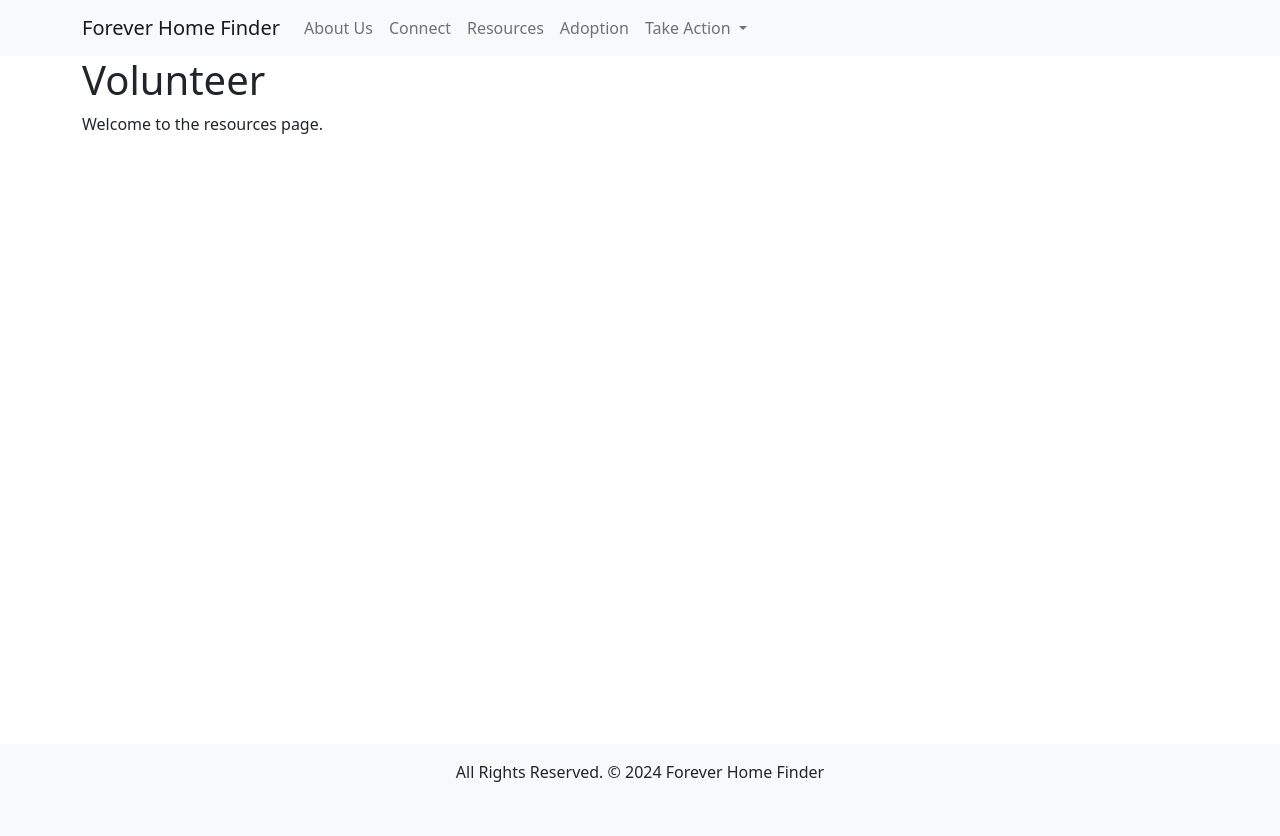
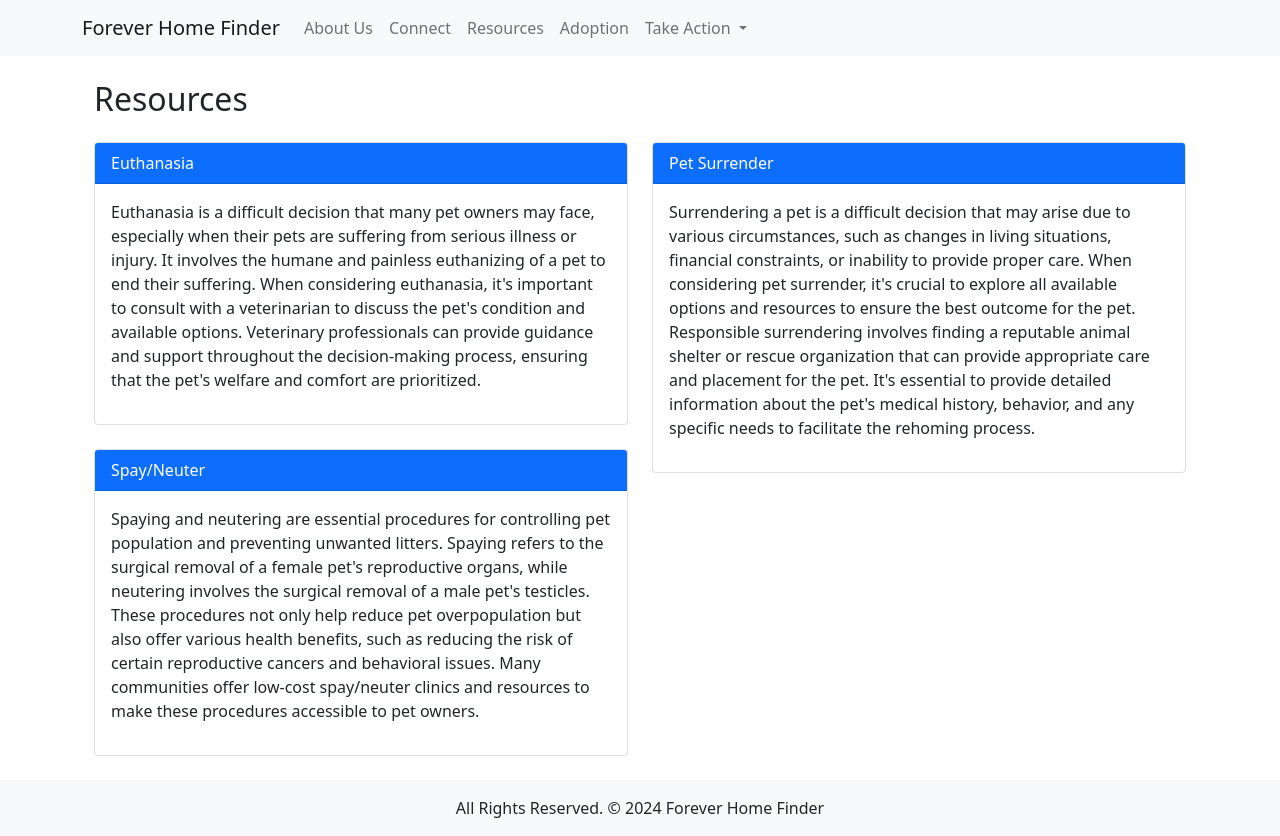
Before and after one commit to samanthafrances/forever_home_finder, a Django app: page /resources/ in a window 1280 px wide. Before the commit the page ends 782 px from the top, so only its background shows below. Run offline with Django 5.2, Linux system fonts and the light colour scheme.

Commit message:
set up resources template

```diff
--- a/main_app/templates/adoption.html
+++ b/main_app/templates/adoption.html
@@ -1,6 +1,6 @@
 {% extends 'base.html' %}
 
 {% block content %}
-<h1>Volunteer</h1>
+<h1>Adoption</h1>
 <p>Welcome to the adoption page.</p>
 {% endblock %}
--- a/main_app/templates/resources.html
+++ b/main_app/templates/resources.html
@@ -1,6 +1,47 @@
 {% extends 'base.html' %}
 
 {% block content %}
-<h1>Volunteer</h1>
-<p>Welcome to the resources page.</p>
+<div class="container mt-4">
+    <h2 class="mb-4">Resources</h2>
+    <div class="row">
+        <div class="col-md-6">
+            <div class="card mb-4">
+                <div class="card-header bg-primary text-white">Euthanasia</div>
+                <div class="card-body">
+                    <p>Euthanasia is a difficult decision that many pet owners may face, especially when their pets are
+                        suffering from serious illness or injury. It involves the humane and painless euthanizing of a
+                        pet to end their suffering. When considering euthanasia, it's important to consult with a
+                        veterinarian to discuss the pet's condition and available options. Veterinary professionals can
+                        provide guidance and support throughout the decision-making process, ensuring that the pet's
+                        welfare and comfort are prioritized.</p>
+                </div>
+            </div>
+            <div class="card mb-4">
+                <div class="card-header bg-primary text-white">Spay/Neuter</div>
+                <div class="card-body">
+                    <p>Spaying and neutering are essential procedures for controlling pet population and preventing
+                        unwanted litters. Spaying refers to the surgical removal of a female pet's reproductive organs,
+                        while neutering involves the surgical removal of a male pet's testicles. These procedures not
+                        only help reduce pet overpopulation but also offer various health benefits, such as reducing the
+                        risk of certain reproductive cancers and behavioral issues. Many communities offer low-cost
+                        spay/neuter clinics and resources to make these procedures accessible to pet owners.</p>
+                </div>
+            </div>
+        </div>
+        <div class="col-md-6">
+            <div class="card mb-4">
+                <div class="card-header bg-primary text-white">Pet Surrender</div>
+                <div class="card-body">
+                    <p>Surrendering a pet is a difficult decision that may arise due to various circumstances, such as
+                        changes in living situations, financial constraints, or inability to provide proper care. When
+                        considering pet surrender, it's crucial to explore all available options and resources to ensure
+                        the best outcome for the pet. Responsible surrendering involves finding a reputable animal
+                        shelter or rescue organization that can provide appropriate care and placement for the pet. It's
+                        essential to provide detailed information about the pet's medical history, behavior, and any
+                        specific needs to facilitate the rehoming process.</p>
+                </div>
+            </div>
+        </div>
+    </div>
+</div>
 {% endblock %}
```
